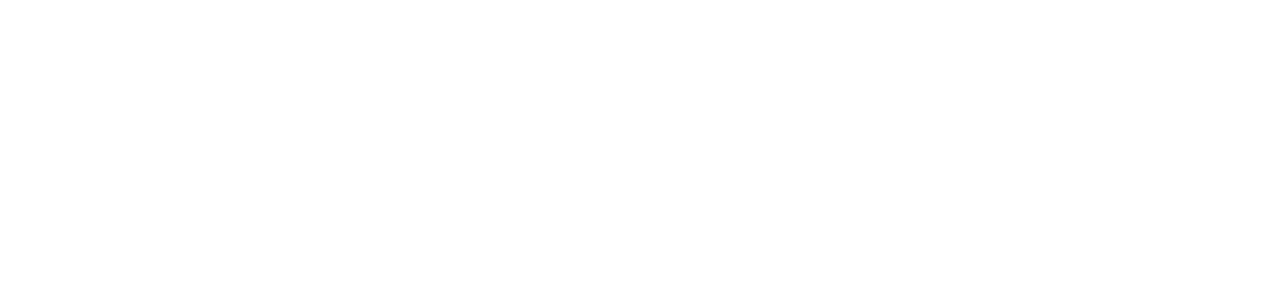
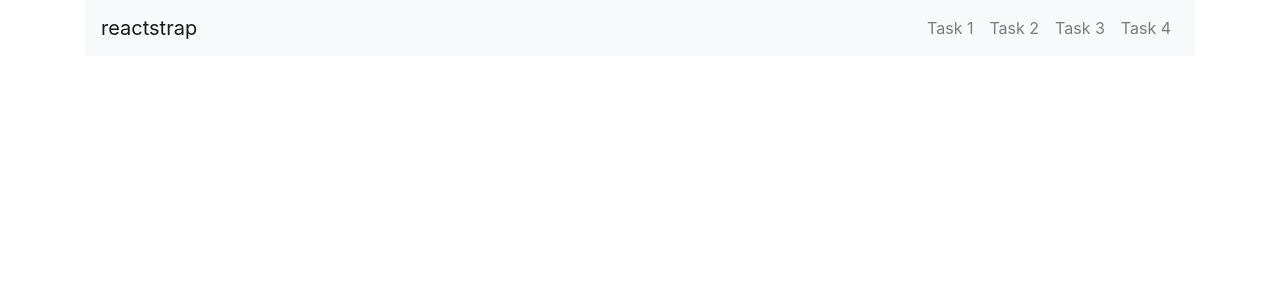
Before and after one commit to marchik88/webscopeio, a Next.js app: page / in a window 1280 px wide. Shown: the top 300 px of the page. Built offline with nearby package versions, Linux system fonts and the light colour scheme.

Commit message:
feat: add Navigation component

```diff
--- /dev/null
+++ b/components/Navigation.tsx
@@ -0,0 +1,41 @@
+import React, { useState } from "react";
+import {
+  Container,
+  Collapse,
+  Navbar,
+  NavbarToggler,
+  NavbarBrand,
+  Nav,
+  NavItem,
+  NavLink
+} from "reactstrap";
+
+const Navigation = () => {
+  const [isOpen, setIsOpen] = useState(false);
+
+  return (
+    <Container>
+      <Navbar color="light" light expand="md">
+        <NavbarBrand href="/">reactstrap</NavbarBrand>
+        <NavbarToggler onClick={() => setIsOpen(prevState => !prevState)} />
+        <Collapse isOpen={isOpen} navbar>
+          <Nav className="ml-auto" navbar>
+            <NavItem>
+              <NavLink href="/task1">Task 1</NavLink>
+            </NavItem>
+            <NavItem>
+              <NavLink href="/task2">Task 2</NavLink>
+            </NavItem>
+            <NavItem>
+              <NavLink href="/task3">Task 3</NavLink>
+            </NavItem>
+            <NavItem>
+              <NavLink href="/task4">Task 4</NavLink>
+            </NavItem>
+          </Nav>
+        </Collapse>
+      </Navbar>
+    </Container>
+  );
+};
+export default Navigation;
--- a/components/Screen.tsx
+++ b/components/Screen.tsx
@@ -1,6 +1,7 @@
 import React from "react";
 import styled from "styled-components";
 import "bootstrap/dist/css/bootstrap.min.css";
+import Navigation from "./Navigation";
 
 const Main = styled.main`
   margin: 50px 0;
@@ -8,6 +9,7 @@
 
 const Screen: React.FC = props => (
   <>
+    <Navigation />
     <Main {...props} />
   </>
 );
```
